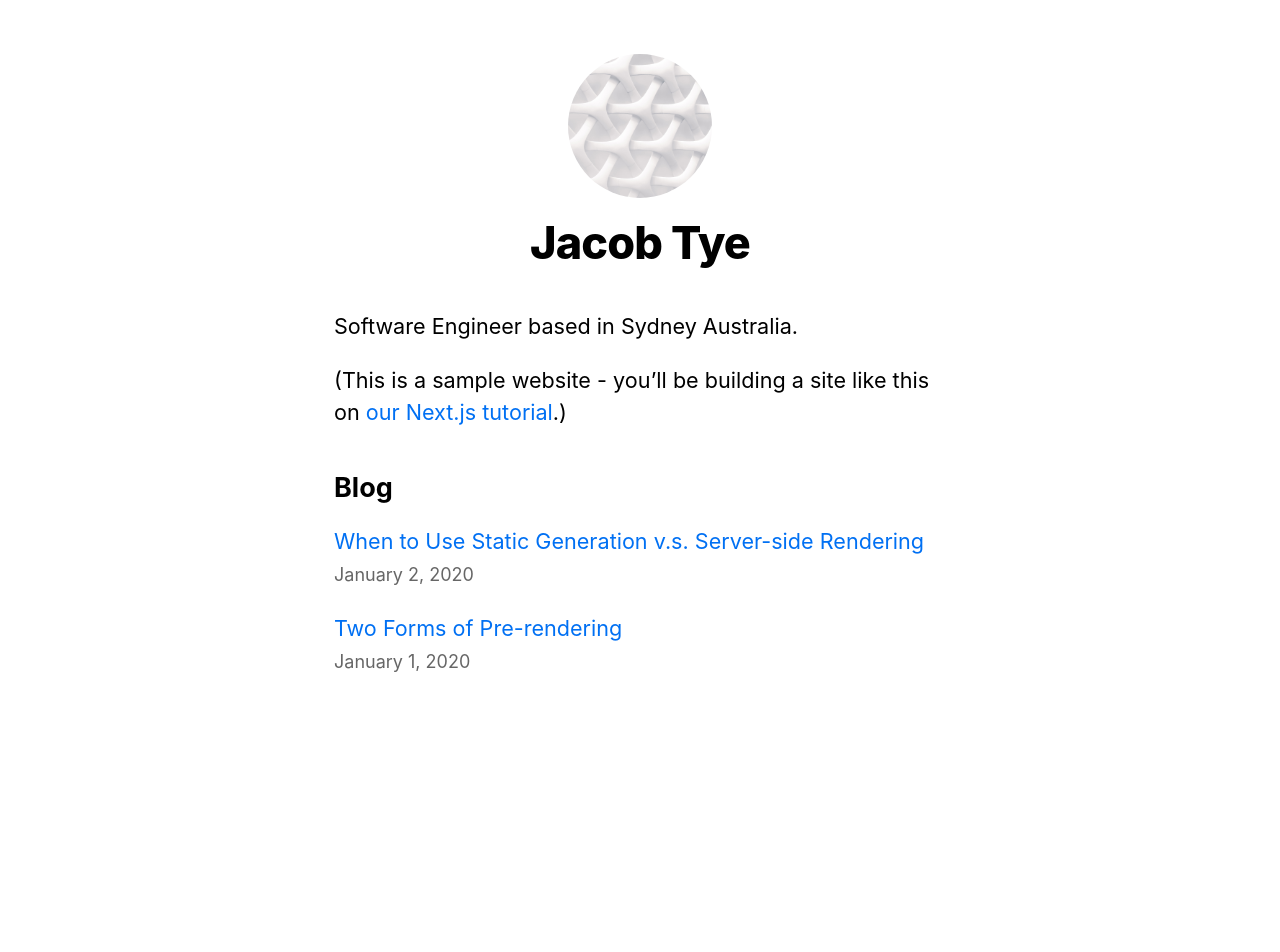
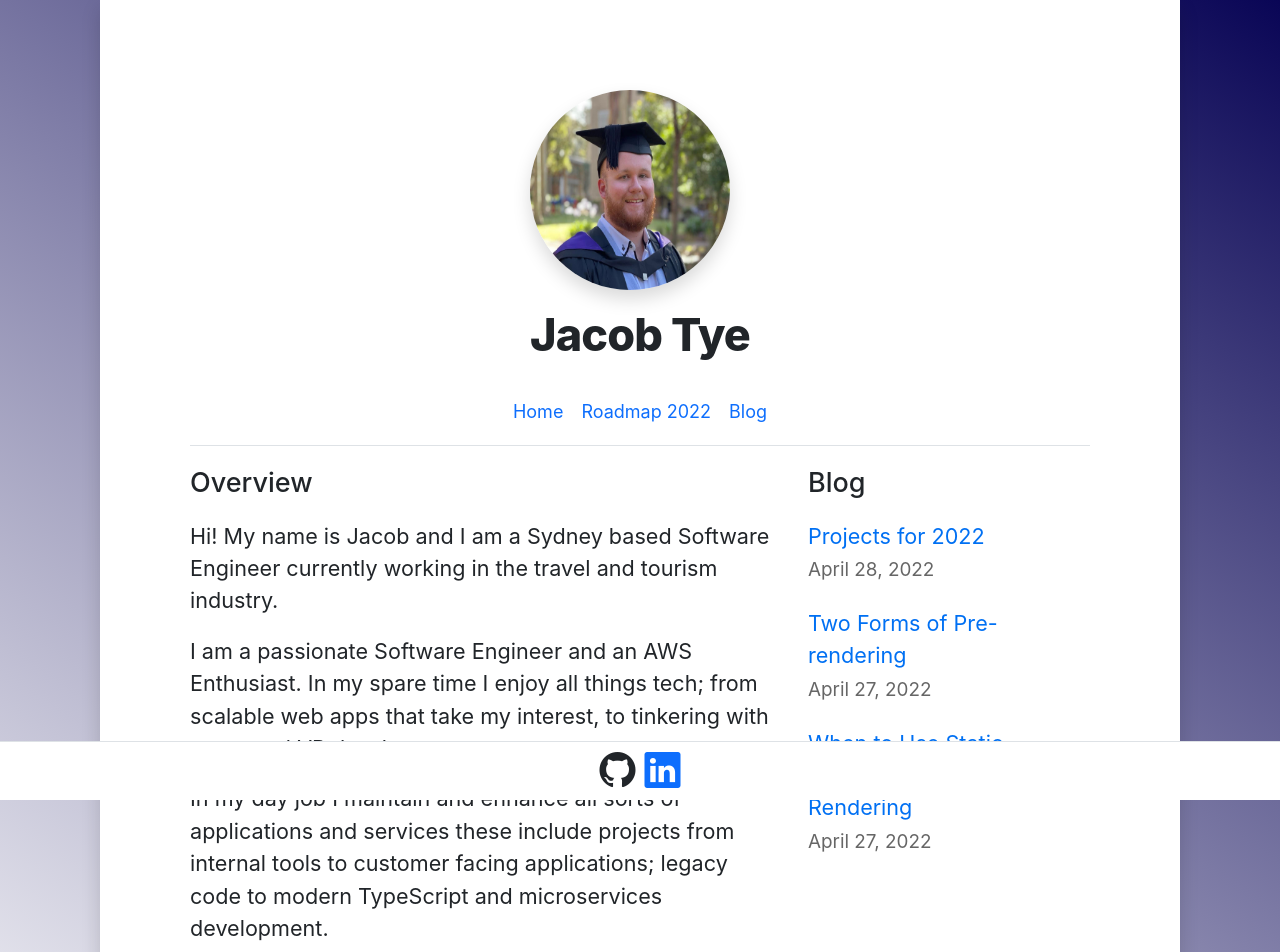
Before and after one commit to JTy3/jacobtye-link, a Next.js app: page / in a window 1280 px wide. Shown: the top 952 px of the page. Before the commit the page ends 800 px from the top, so only its background shows below. Built offline with nearby package versions, Linux system fonts and the light colour scheme.

Commit message:
Customise with my info

```diff
--- a/components/layout.js
+++ b/components/layout.js
@@ -1,42 +1,37 @@
-import Head from 'next/head'
-import Image from 'next/image'
-import styles from './layout.module.css'
-import utilStyles from '../styles/utils.module.css'
-import Link from 'next/link'
+import Head from "next/head";
+import Image from "next/image";
+import styles from "./layout.module.css";
+import utilStyles from "../styles/utils.module.css";
+import Link from "next/link";
 
-const name = 'Jacob Tye'
-export const siteTitle = 'Next.js Sample Website'
+const name = "Jacob Tye";
+export const siteTitle = "Jacob Tye - Software Engineer";
 
 export default function Layout({ children, home }) {
   return (
-    <div className={styles.container}>
+    <div className={`${styles.container} shadow`}>
       <Head>
         <link rel="icon" href="/favicon.ico" />
         <meta
           name="description"
-          content="Learn how to build a personal website using Next.js"
-        />
-        <meta
-          property="og:image"
-          content={`https://og-image.vercel.app/${encodeURI(
-            siteTitle
-          )}.png?theme=light&md=0&fontSize=75px&images=https%3A%2F%2Fassets.vercel.com%2Fimage%2Fupload%2Ffront%2Fassets%2Fdesign%2Fnextjs-black-logo.svg`}
+          content="Hi! My name is Jacob and I am a Sydney based Software Engineer currently working in the travel and tourism industry."
         />
         <meta name="og:title" content={siteTitle} />
-        <meta name="twitter:card" content="summary_large_image" />
       </Head>
-      <header className={styles.header}>
+      <header className={`${styles.header} border-bottom`}>
         {home ? (
           <>
+            <div>
               <Image
                 priority
                 src="/images/profile.jpg"
-              className={utilStyles.borderCircle}
-              height={144}
-              width={144}
+                className={`${utilStyles.borderCircle} shadow`}
+                width={200}
+                height={200}
                 alt={name}
               />
               <h1 className={utilStyles.heading2Xl}>{name}</h1>
+            </div>
           </>
         ) : (
           <>
@@ -46,8 +41,8 @@ export default function Layout({ children, home }) {
                   priority
                   src="/images/profile.jpg"
                   className={utilStyles.borderCircle}
-                  height={108}
-                  width={108}
+                  height={140}
+                  width={140}
                   alt={name}
                 />
               </a>
@@ -59,6 +54,27 @@ export default function Layout({ children, home }) {
             </h2>
           </>
         )}
+        <nav class="navbar navbar-expand-lg">
+          <div id="navbarNav">
+            <ul class="navbar-nav">
+              <li class="nav-item active">
+                <a class="nav-link" href="/">
+                  Home
+                </a>
+              </li>
+              <li class="nav-item">
+                <a class="nav-link" href="/posts/roadmap-2022">
+                  Roadmap 2022
+                </a>
+              </li>
+              <li class="nav-item">
+                <a class="nav-link" href="/blog">
+                  Blog
+                </a>
+              </li>
+            </ul>
+          </div>
+        </nav>
       </header>
       <main>{children}</main>
       {!home && (
@@ -68,6 +84,18 @@ export default function Layout({ children, home }) {
           </Link>
         </div>
       )}
+      <footer className="fixed-bottom border-top text-center">
+        <a
+          href="https://github.com/JTy3"
+          class="bi bi-github text-dark mx-1"
+          style={{ fontSize: "2em" }}
+        ></a>
+        <a
+          href="https://au.linkedin.com/in/jacob-t-365814125"
+          class="bi bi-linkedin text-primary mx-1"
+          style={{ fontSize: "2em" }}
+        ></a>
+      </footer>
     </div>
-  )
+  );
 }
--- a/components/layout.module.css
+++ b/components/layout.module.css
@@ -1,7 +1,8 @@
 .container {
-  max-width: 36rem;
-  padding: 0 1rem;
-  margin: 3rem auto 6rem;
+  max-width: 60rem;
+  padding: 5rem;
+  margin: 0rem auto;
+  background-color: #fff;
 }
 
 .header {
--- a/package.json
+++ b/package.json
@@ -6,6 +6,8 @@
     "start": "next start"
   },
   "dependencies": {
+    "bootstrap": "^5.1.3",
+    "bootstrap-icons": "^1.8.1",
     "date-fns": "^2.28.0",
     "gray-matter": "^4.0.3",
     "next": "latest",
--- a/pages/_app.js
+++ b/pages/_app.js
@@ -1,3 +1,5 @@
+import 'bootstrap/dist/css/bootstrap.css'
+import 'bootstrap-icons/font/bootstrap-icons.css'
 import '../styles/global.css'
 
 export default function App({ Component, pageProps }) {
--- a/pages/index.js
+++ b/pages/index.js
@@ -20,15 +20,39 @@ export default function Home({ allPostsData }) {
       <Head>
         <title>{siteTitle}</title>
       </Head>
+      <div className="row mt-3">
+        <div className="col-12 col-sm-8">
           <section className={utilStyles.headingMd}>
-        <p>Software Engineer based in Sydney Australia.</p>
+            <h2 className={`${utilStyles.headingLg} mt-0`}>Overview</h2>
             <p>
-          (This is a sample website - you’ll be building a site like this on{" "}
-          <a href="https://nextjs.org/learn">our Next.js tutorial</a>.)
+              Hi! My name is Jacob and I am a Sydney based Software Engineer
+              currently working in the travel and tourism industry.
+            </p>
+            <p>
+              I am a passionate Software Engineer and an AWS Enthusiast. In my
+              spare time I enjoy all things tech; from scalable web apps that
+              take my interest, to tinkering with game and VR development.
+            </p>
+            <p>
+              In my day job I maintain and enhance all sorts of applications and
+              services these include projects from internal tools to customer
+              facing applications; legacy code to modern TypeScript and
+              microservices development.
+            </p>
+            <p>
+              I enjoy navigating my way through a terminal and automating
+              everything I can, from deployment pipelines to business process
+              automations.
+            </p>
+            <p>
+              When I am not at my computer I enjoy spending time at the beach,
+              riding motorbikes and building Lego.
             </p>
           </section>
-      <section className={`${utilStyles.headingMd} ${utilStyles.padding1px}`}>
-        <h2 className={utilStyles.headingLg}>Blog</h2>
+        </div>
+        <div className="col-12 col-sm-4">
+          <section className={`${utilStyles.headingMd}`}>
+            <h2 className={`${utilStyles.headingLg} mt-0`}>Blog</h2>
             <ul className={utilStyles.list}>
               {allPostsData.map(({ id, date, title }) => (
                 <li className={utilStyles.listItem} key={id}>
@@ -43,6 +67,8 @@ export default function Home({ allPostsData }) {
               ))}
             </ul>
           </section>
+        </div>
+      </div>
     </Layout>
   );
 }
--- a/posts/pre-rendering.md
+++ b/posts/pre-rendering.md
@@ -1,7 +1,9 @@
 ---
 title: 'Two Forms of Pre-rendering'
-date: '2020-01-01'
+date: '2022-04-27'
 ---
+
+**Dislaimer:** This article was written by [Vercel](https://vercel.com/) and was included in their tutorial for [Create a Next.js App](https://nextjs.org/learn/basics/create-nextjs-app). NextJS alleviates a lot of pain points I have had with React and I can thoroughly recommend their tutorial to get you started in NextJS.
 
 Next.js has two forms of pre-rendering: **Static Generation** and **Server-side Rendering**. The difference is in **when** it generates the HTML for a page.
 
--- /dev/null
+++ b/posts/roadmap-2022.md
@@ -0,0 +1,24 @@
+---
+title: 'Projects for 2022'
+date: '2022-04-28'
+---
+
+Each year I find myself starting new projects, pushing my first weeks worth of commits to Git and then forgetting about it for 6 months.
+
+I feel semi determined to make this year a bit different. I have ticked one project off which was getting this portfolio published. I was eyeballing NextJS for a while and decided I would go for it.
+
+This year I want to deep dive into some heavy data projects. I would love to build a [Lego](https://lego.com/) querying database and perhaps hook it in to [Amazon](https://amazon.com/) so you can search kits and find them on Amazon. I have also been looking at [TripAdvisor API](https://www.tripadvisor.com/developers). I have been planning a working holiday to Europe and am wondering how far I can get in a weekend. I would like to tap into the Travel and Tourism experience I have and build an application where you can build a radius around a given location by travel time, and have the map pin attractions and points of interest.
+
+Obviously, all of this requires a bit of help to support. I intend to build my own [Jenkins](https://www.jenkins.io/) environment for CI/CD pipelines in AWS - this will enable me to automate my deployments and achieve a better time to market.
+
+So far I have just been word vomiting things I would like to do this year. There is a little rhyme and reason to this though and by tackling these projects along with updating my own portfolio I hope to achieve the following outcomes:
+
+- Jenkins - Developing infrastructure and DevOps skills
+- Lego Cataloging - Dive into NextJS and develop a solid full stack application that can handle a lot of data
+- Destination Tracker - Utilise a third party tool and use skills to actually deliver a good user experience
+- Enhance this Portfolio - I would like to add features to this portfolio, connect to the global software community and hopefully help as many people as I can!
+
+This is my first article on this site and I hope you like it! I am trialling a lot of things here and the objective is definitely not to be agile here. I will be building everything custom to get some good practice in and build features such as commenting, newsletters and maybe even user accounts and competitions down the track. Once I have a way to communicate with users I hope to see some suggestions from anyone who is taking the time to read this!
+
+Cheers!
+Jacob
--- a/posts/ssg-ssr.md
+++ b/posts/ssg-ssr.md
@@ -1,7 +1,9 @@
 ---
 title: 'When to Use Static Generation v.s. Server-side Rendering'
-date: '2020-01-02'
+date: '2022-04-27'
 ---
+
+**Dislaimer:** This article was written by [Vercel](https://vercel.com/) and was included in their tutorial for [Create a Next.js App](https://nextjs.org/learn/basics/create-nextjs-app). NextJS alleviates a lot of pain points I have had with React and I can thoroughly recommend their tutorial to get you started in NextJS.
 
 We recommend using **Static Generation** (with and without data) whenever possible because your page can be built once and served by CDN, which makes it much faster than having a server render the page on every request.
 
--- a/styles/global.css
+++ b/styles/global.css
@@ -2,10 +2,16 @@ html,
 body {
   padding: 0;
   margin: 0;
-  font-family: -apple-system, BlinkMacSystemFont, Segoe UI, Roboto, Oxygen, Ubuntu,
-    Cantarell, Fira Sans, Droid Sans, Helvetica Neue, sans-serif;
+  font-family: -apple-system, BlinkMacSystemFont, Segoe UI, Roboto, Oxygen,
+    Ubuntu, Cantarell, Fira Sans, Droid Sans, Helvetica Neue, sans-serif;
   line-height: 1.6;
   font-size: 18px;
+  background: rgb(4, 0, 82);
+  background: linear-gradient(
+    214deg,
+    rgba(4, 0, 82, 0.8547794117647058) 0%,
+    rgba(255, 255, 255, 1) 100%
+  );
 }
 
 * {
@@ -25,3 +31,15 @@ img {
   max-width: 100%;
   display: block;
 }
+
+footer {
+  background-color: #fff;
+}
+
+.navbar-nav {
+  flex-direction: row !important;
+}
+.navbar-expand-lg .navbar-nav .nav-link {
+  padding-right: 0.5rem !important;
+  padding-left: 0.5rem !important;
+}
```
Also changed, not shown: pages/blog.js (added, +43 -0 lines), public/images/profile.jpg, 1 other file (tests, documents, lock files or other folders). Lines whose indentation alone changed are shown as unchanged.
